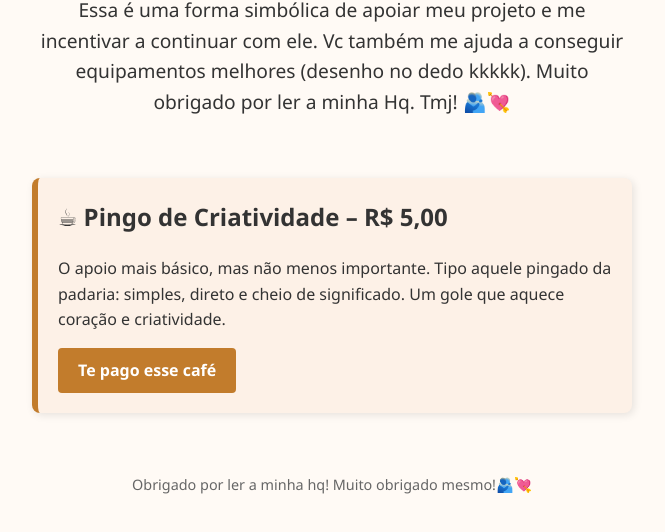
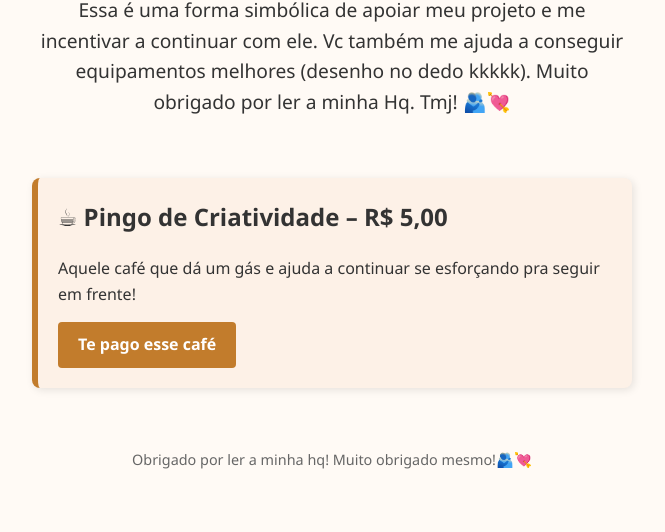
Before and after one commit to ghe12345-afk/mepagaumcafe, a plain HTML site: page index.html in a window 1280 px wide. Shown: the part 166-698 px from the top of the page, without its empty margins (308-973 px from the left). Drawn offline with Linux system fonts and the light colour scheme.

Commit message:
Update index.html

```diff
--- a/index.html
+++ b/index.html
@@ -99,7 +99,7 @@
   <section class="cafes">
     <div class="cafe">
       <h2>☕ Pingo de Criatividade – R$ 5,00</h2>
-      <p>O apoio mais básico, mas não menos importante. Tipo aquele pingado da padaria: simples, direto e cheio de significado. Um gole que aquece coração e criatividade.</p>
+      <p>Aquele café que dá um gás e ajuda a continuar se esforçando pra seguir em frente!</p>
       <a href="https://pay.kiwify.com.br/3YzSgvq" target="_blank">Te pago esse café</a>
     </div>
   </section>
```
